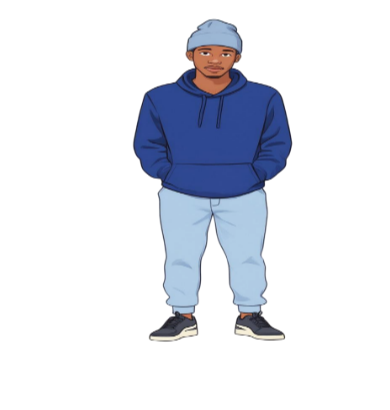
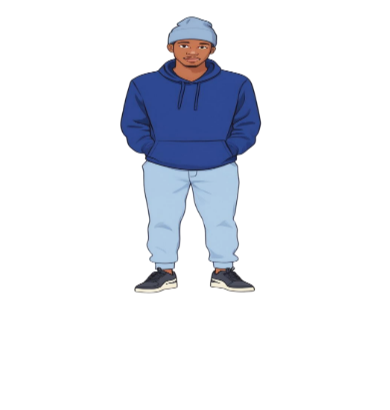
Before and after one commit to Sifisopk/portfolio, a plain HTML site: page index.html in a window 390 px wide. Shown: the part 103-513 px from the top of the page. Drawn offline with nearby package versions, Linux system fonts and the light colour scheme; a web font is replaced by a local one.

Commit message:
image resize

```diff
--- a/index.html
+++ b/index.html
@@ -18,7 +18,7 @@
     content="Sifiso Khausela - Junior software developer based in South Africa, showcasing projects, skills, and contact information.">
   <meta property="og:title" content="Sifiso Khausela - Junior Web Developer" />
   <meta property="og:description" content="junior frontend web developer skills, projects, and contact info." />
-  <meta property="og:image" content="https://sfisodev.xyz/images/undraw_programming.svg" />
+  <meta property="og:image" content="https://sfisodev.xyz/images/download-Photoroom.png" />
   <meta property="og:url" content="https://sfisodev.xyz/" />
 
 </head>
--- a/style.css
+++ b/style.css
@@ -1086,8 +1086,8 @@ footer {
 
   .image,
   .image img {
-    width: 350px;
-    height: 350px;
+    width: 310px;
+    height: 300px;
   }
 
 .card{
```
Also changed, not shown: images/favicon.ico.
